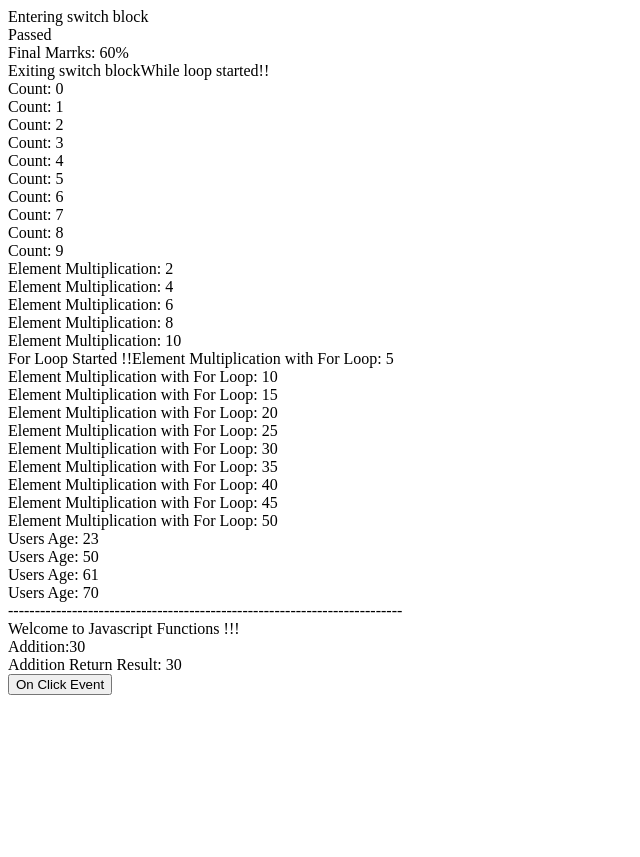
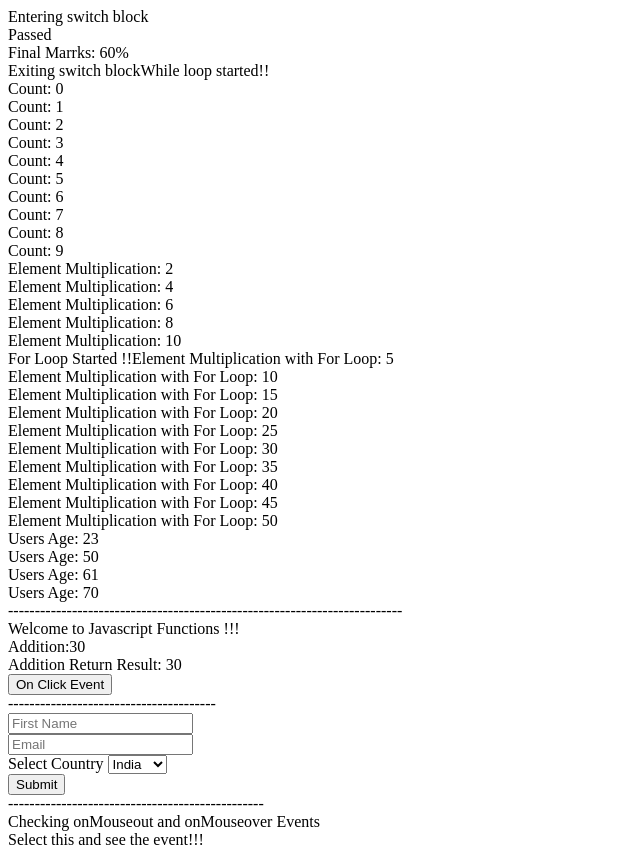
Before and after one commit to pawarnilesh90/sep-web-development, a plain HTML site: page pages/javascript.html in a window 1280 px wide. Shown: the whole page, without its empty margins (0-640 px from the left). Before the commit the page ends 800 px from the top, so only its background shows below. Drawn offline with Linux system fonts and the light colour scheme.

Commit message:
Javascript.

```diff
--- a/pages/javascript.html
+++ b/pages/javascript.html
@@ -126,12 +126,69 @@
         // document.write(src);
         document.getElementById('image').innerHTML = src;
       }
+      function validateForm() {
+        // validation code
+        var firstName = document.getElementById('firstName').value;
+        console.log(firstName);
+        if(firstName !== "") {
+          return true;
+        } else {
+          return false;
+        }
+      }
+      function mouseOverFun() {
+        // console.log("OnMouseOver Works!!<br />");
+      }
+      function mouseOutFun() {
+        // console.log("OnMouseOut Works!!<br />");
+      }
+      function triggerOnChange() {
+        console.log('Changed Value: ', document.getElementById('firstName').value);
+      }
+      function getStateList() {
+        var selectedCountry = document.getElementById('country').value;
+        console.log('Selected Country: ', selectedCountry);
+      }
+      function triggerOnSelectEvent() {
+        console.log('On Select Event gets called..!!');
+      }
+      function triggerOnKeyUp() {
+        console.log('Call onkeyUp !!!');
+      }
     </script>
   </head>
   <body>
     <div>
       <button onclick="sayHello()">On Click Event</button>
       <div id="image"></div>
+      <div>---------------------------------------</div>
+      <form onsubmit="return validateForm()">
+        <div>
+          <input type="text" placeholder="First Name" id="firstName" onchange="triggerOnChange()"/>
+        </div>
+        <div>
+          <input type="text" placeholder="Email" onkeyup="triggerOnKeyUp()"/>
+        </div>
+        <div>
+          <label>Select Country</label>
+          <select id="country" onchange="getStateList()" onselect="triggerOnSelectEvent()">
+            <option value="india">India</option>
+            <option value="usa">USA</option>
+            <option value="japan">Japan</option>
+            <option value="uk">UK</option>
+            <option value="nepal">Nepal</option>
+            <option value="uae">UAE</option>
+          </select>
+        </div>
+        <div>
+          <button>Submit</button>
+        </div>
+      </form>
     </div>
+    <div>------------------------------------------------</div>
+    <div onmouseover="mouseOverFun()" onmouseout="mouseOutFun()">
+      <div>Checking onMouseout and onMouseover Events</div>
+    </div>
+    <div onselect="triggerOnSelectEvent()">Select this and see the event!!!</div>
   </body>
 </html>
```
Also changed, not shown: index.html (+11 -1 lines).
